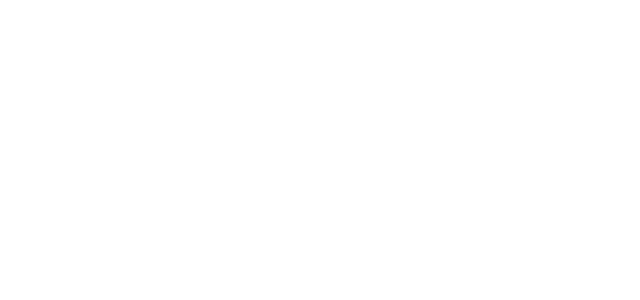
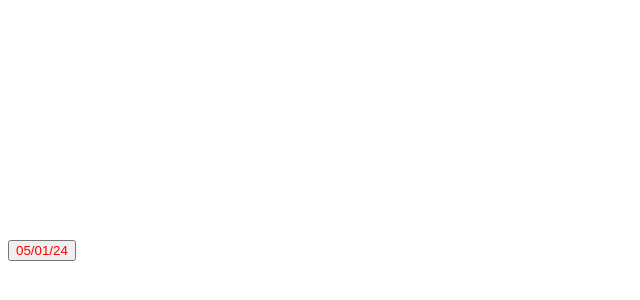
Before and after one commit to lucasluccaroni/ecommerce-react-noviembre, a React (Vite) app: page /detail/1 in a window 1280 px wide. Shown: the part 1220-1520 px from the top of the page, without its empty margins (0-640 px from the left). Before the commit the page ends 1468 px from the top, so only its background shows below. Built offline with nearby package versions, Linux system fonts and the light colour scheme.

Commit message:
EventListenerDos

```diff
--- a/src/App.jsx
+++ b/src/App.jsx
@@ -11,6 +11,7 @@
 import EventListener from './components/EventListener/EventListener'
 import ItemDetailContainer from './components/ItemDetailContainer/ItemDetailcontainer'
 import { BrowserRouter, Routes, Route, Link } from 'react-router-dom'
+import EventListenerDos from './components/EventListenerDos/EventListenerDos'
 
 
 
@@ -90,6 +91,7 @@
       {show ? <ContadorConBoton /> : <h1> Carrito </h1>} */}
 
       <EventListener />
+      <EventListenerDos/>
     </>
   )
 }
--- /dev/null
+++ b/src/components/EventListenerDos/EventListenerDos.jsx
@@ -0,0 +1,41 @@
+import { useEffect, useRef, useState } from "react"
+
+const EventListenerDos = () =>{
+    const [colorText, setColorText] = useState("red")
+
+    const buttonRef = useRef()
+
+    useEffect(()=>{
+        //console.log(buttonRef)
+        //console.log(buttonRef.current)
+
+        //-DEFINO LAS FUNCIONES PARA USARLAS EN LOS ADD Y REMOVE EVENTLISTENER
+        //const handleClick = () => console.log("hice click");
+        const handleScroll = () =>{
+            const button = buttonRef.current
+            //console.log(button.getBoundingClientRect());
+
+            const {y} = button.getBoundingClientRect()
+
+            const color = y < 150 ? "black" : "red"
+            setColorText(color)
+        }
+
+
+
+        //-AGARRO EL BOTON DEL DOM Y LE AGREGO EL ADDEVENTLISTENER
+        window.addEventListener("scroll", handleScroll)
+
+
+
+        //-FUNCION DE LIMPIEZA
+        return () =>{
+            window.removeEventListener("scroll", handleScroll)
+        }
+    }, [])
+
+
+    return <button ref={buttonRef} style={{color: colorText, marginBottom: 1000}} > 05/01/24 </button>
+}
+
+export default EventListenerDos
```
